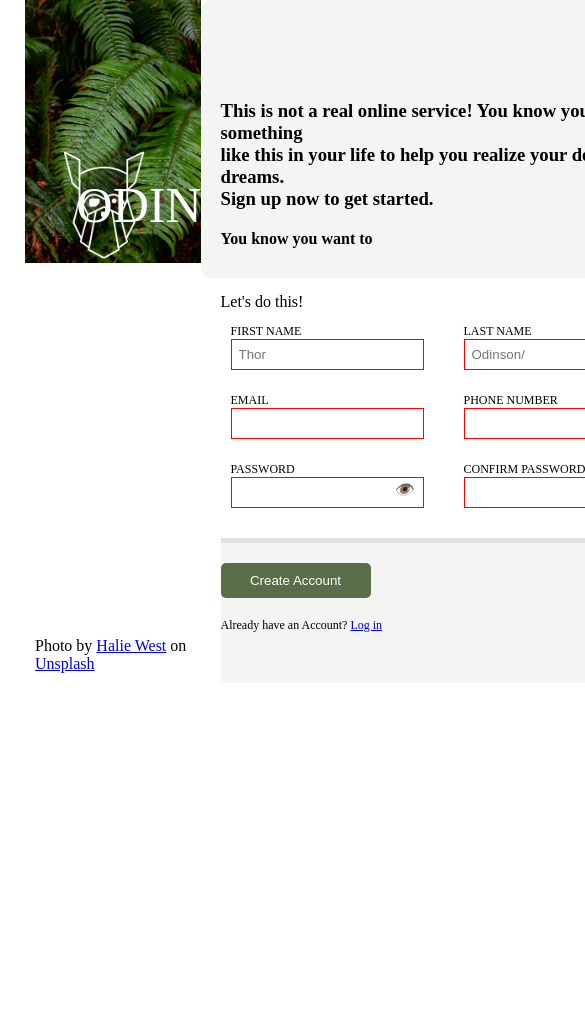
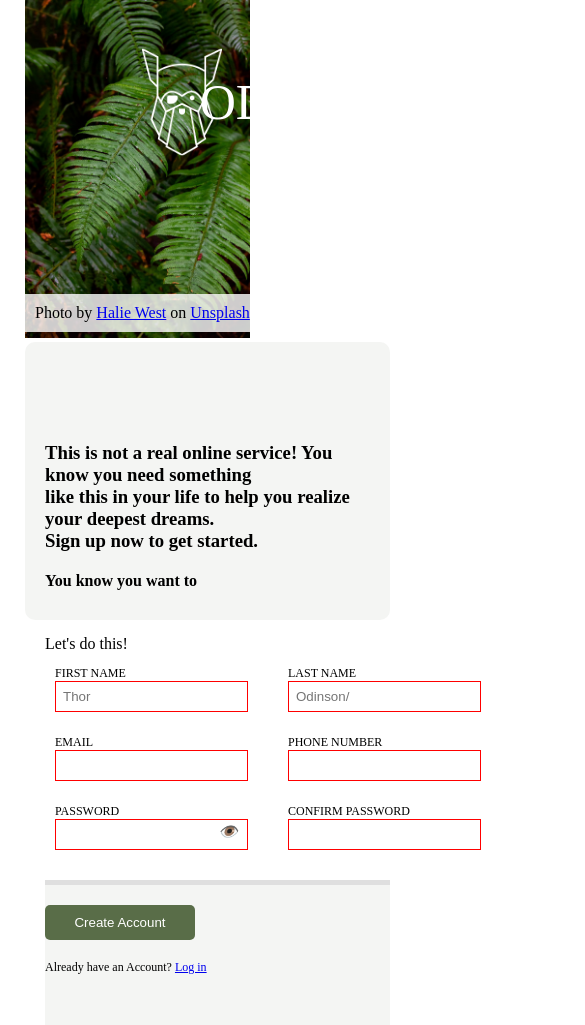
Before and after one commit to ChinweGlory/odin-sign-up-form, a plain HTML site: page index.html in a window 390 px wide. Shown: the top 1025 px of the page, 585 px wide, since content can reach past the window. Before the commit the page ends 844 px from the top, so only its background shows below. Drawn offline with Linux system fonts and the light colour scheme.

Commit message:
add @media for medium screen and small screen

```diff
--- a/style.css
+++ b/style.css
@@ -20,7 +20,7 @@ figure {
 
 figcaption {
   position: absolute;
-  bottom: 0;
+  bottom: 10px;
   left: 0;
   right: 0;
   padding: 10px;
@@ -28,13 +28,13 @@ figcaption {
 }
 
 img {
-  width: 45vw;
+  width: 43vw;
 }
 
 .sign-up > img {
   position: absolute;
   top: 30%;
-  left: 45%;
+  left: 43%;
   transform: translate(-50%, -50%);
   background-color: transparent;
   padding: 10px;
@@ -150,17 +150,28 @@ button {
   font-size: 12px;
 }
 
-/* Styles for large screens */
-@media (min-width: 1200px) {
-  /* Your styles for large screens go here */
-}
-
 /* Styles for medium screens */
 @media (min-width: 768px) and (max-width: 1199px) {
   /* Your styles for medium screens go here */
+  .container {
+    display: flex;
+    padding-left: 10px;
+  }
+  figure > img {
+    width: 45vw;
+  }
+
 }
 
 /* Styles for small screens (tablets and mobile devices) */
 @media (max-width: 767px) {
   /* Your styles for small screens go here */
+  .container {
+    display: flex;
+    flex-direction: column;
+  }
+  figure > img {
+    width: fit-content;
+    height: 40vh;
+  }
 }
```
